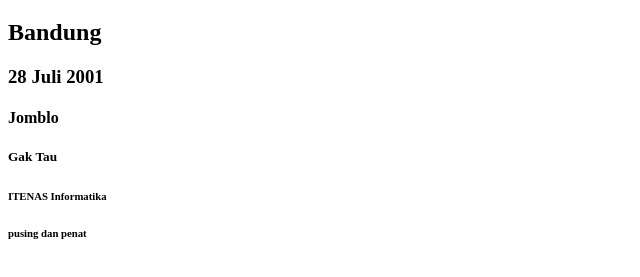
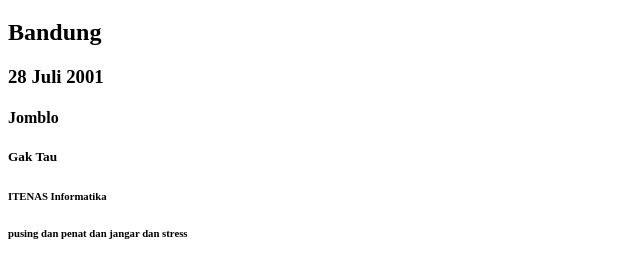
Before and after one commit to HafizhFaza/binar_git, a plain HTML site: page index.html in a window 1280 px wide. Shown: the part 61-338 px from the top of the page, without its empty margins (0-640 px from the left). Drawn offline with Linux system fonts and the light colour scheme.

Commit message:
add stress

```diff
--- a/index.html
+++ b/index.html
@@ -13,6 +13,6 @@
     <h4>Jomblo</h4>
     <h5>Gak Tau</h5>
     <h6>ITENAS Informatika</h6>
-    <h6>pusing dan penat</h6>
+    <h6>pusing dan penat dan jangar dan stress</h6>
 </body>
 </html>
```
